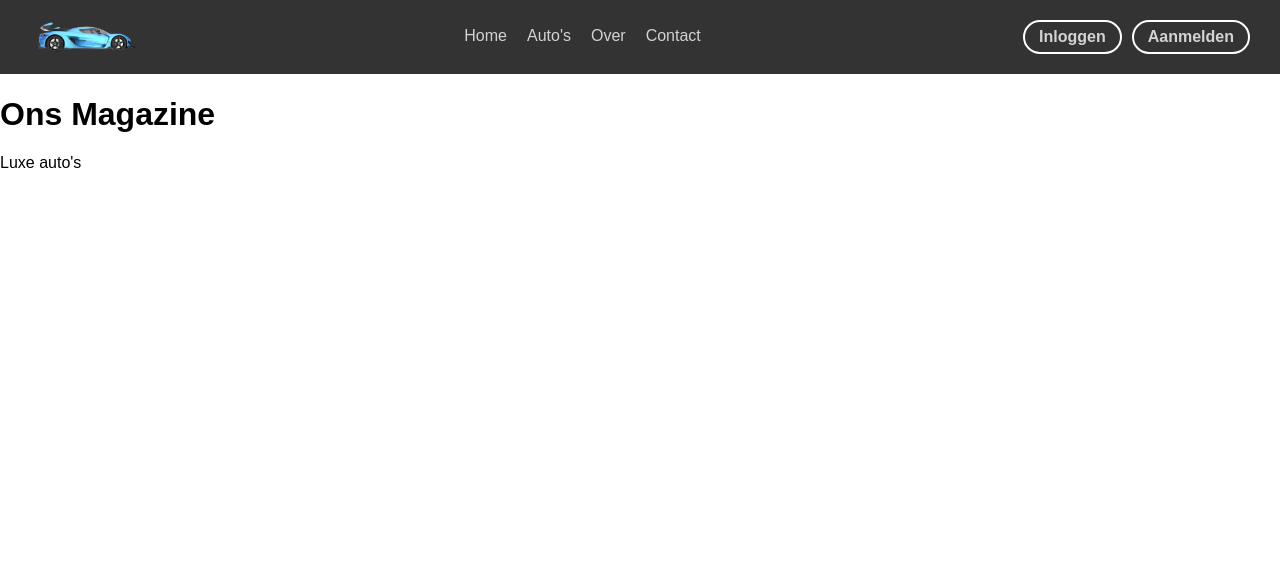
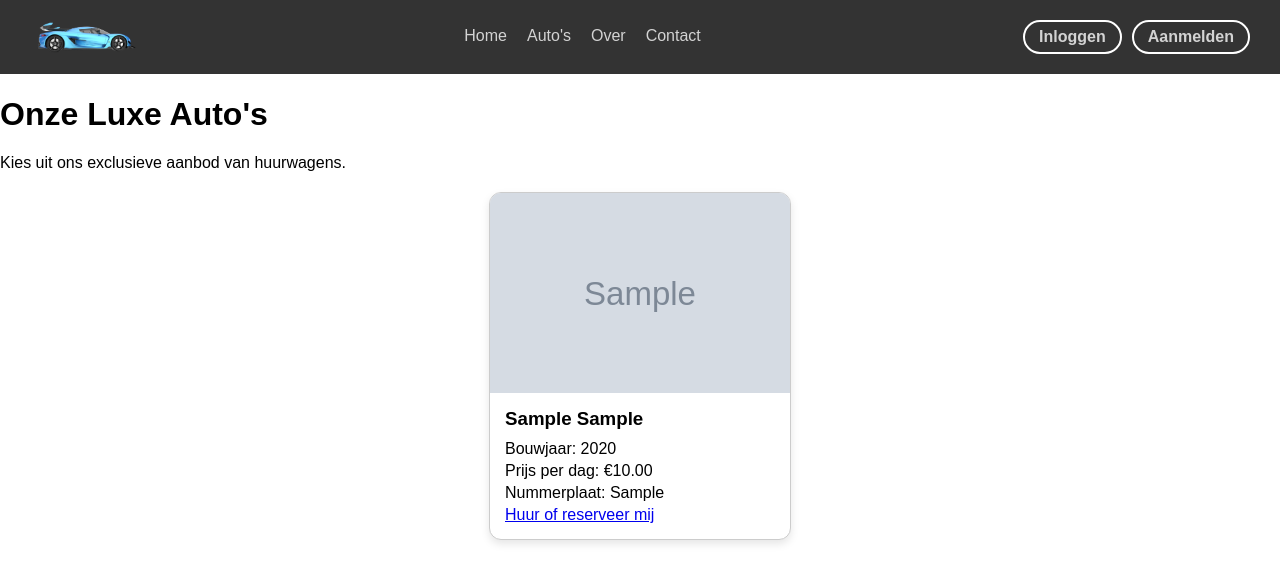
Before and after one commit to roxvdp/LuxAuto, a Flask app: page /auto in a window 1280 px wide. Shown: the top 583 px of the page. Run offline with Flask 3, Linux system fonts and the light colour scheme; tables that the repository leaves empty hold one stand-in row (values such as "Sample post"); grey boxes marked "Sample" are stand-in pictures.

Commit message:
autoverhuurpagina gemaakt

```diff
--- a/main.py
+++ b/app.py
@@ -6,17 +6,26 @@ from app.routes import routes
 from authlib.integrations.flask_client import OAuth
 from app.database import init_app as init_db  # ✅ toegevoegd
 
-# Laad .env file
+# ✅ Stap 1: Laad .env
 load_dotenv()
 
-# Initialiseer Flask
+# ✅ Stap 2: Initialiseer Flask
 app = Flask(__name__, template_folder='app/templates', static_folder='app/static')
 app.secret_key = getenv("APP_SECRET_KEY")
 
-# Database koppelen
-init_db(app)  # ✅ toegevoegd
+# ✅ Stap 3: Stel database URI in vóór init_db
+app.config['SQLALCHEMY_DATABASE_URI'] = (
+    f"postgresql://{getenv('POSTGRES_USER')}:{getenv('POSTGRES_PASSWORD')}"
+    f"@{getenv('POSTGRES_HOST')}:{getenv('POSTGRES_PORT')}/{getenv('POSTGRES_DB')}"
+)
 
-# Auth0
+# (optioneel) print debug
+print("Database URI:", app.config['SQLALCHEMY_DATABASE_URI'])
+
+# ✅ Stap 4: Init DB
+init_db(app)
+
+# ✅ Stap 5: Auth0
 oauth = OAuth(app)
 oauth.register(
     "auth0",
@@ -29,7 +38,7 @@ oauth.register(
 )
 app.oauth = oauth
 
-# Blueprints
+# ✅ Stap 6: Blueprints
 app.register_blueprint(routes)
 
 if __name__ == '__main__':
--- a/app/routes.py
+++ b/app/routes.py
@@ -4,8 +4,9 @@ import json
 from os import environ as env
 from urllib.parse import quote_plus, urlencode
 from functools import wraps
-
+from app.database.models import LuxeAuto
 from authlib.integrations.flask_client import OAuth
+from app.database import db
 from dotenv import find_dotenv, load_dotenv
 
 
@@ -105,6 +106,7 @@ def profiel():
     return render_template('profiel.html', user=session["user"])
 
 
-@routes.route('/auto')
-def auto():
-    return render_template('auto.html')
+@routes.route("/auto")
+def autos():
+    beschikbare_autos = db.session.query(LuxeAuto).filter_by(available=True).all()
+    return render_template("auto.html", autos=beschikbare_autos)
--- a/app/static/css/auto.css
+++ b/app/static/css/auto.css
@@ -0,0 +1,39 @@
+.autos-container {
+    display: flex;
+    flex-wrap: wrap;
+    gap: 20px;
+    justify-content: center;
+    margin-top: 20px;
+}
+
+.auto-card {
+    background-color: #fff;
+    border: 1px solid #ccc;
+    border-radius: 12px;
+    width: 300px;
+    box-shadow: 0 4px 8px rgba(0,0,0,0.1);
+    overflow: hidden;
+    transition: transform 0.2s;
+}
+
+.auto-card:hover {
+    transform: scale(1.02);
+}
+
+.auto-card img {
+    width: 100%;
+    height: 200px;
+    object-fit: cover;
+}
+
+.auto-info {
+    padding: 15px;
+}
+
+.auto-info h3 {
+    margin: 0 0 10px;
+}
+
+.auto-info p {
+    margin: 4px 0;
+}
--- a/app/templates/auto.html
+++ b/app/templates/auto.html
@@ -1,14 +1,27 @@
-{%  extends 'base.html' %}
+{% extends 'base.html' %}
 
 {% block title %}Auto catalogus{% endblock %}
 
 {% block head %}
 <link rel="stylesheet" href="{{ url_for('static', filename='css/auto.css') }}">
-<style>
-</style>
 {% endblock %}
 
 {% block content %}
-    <h1>Ons Magazine</h1>
-    <p>Luxe auto's</p>
+<h1>Onze Luxe Auto's</h1>
+<p>Kies uit ons exclusieve aanbod van huurwagens.</p>
+
+<div class="autos-container">
+    {% for auto in autos %}
+    <div class="auto-card">
+        <img src="{{ url_for('static', filename=auto.foto_url) }}" alt="Foto van {{ auto.brand }} {{ auto.model }}">
+        <div class="auto-info">
+            <h3>{{ auto.brand }} {{ auto.model }}</h3>
+            <p>Bouwjaar: {{ auto.year }}</p>
+            <p>Prijs per dag: €{{ '{:.2f}'.format(auto.price) }}</p>
+            <p>Nummerplaat: {{ auto.license_plate }}</p>
+            <a href="{{ url_for('auto_detail', auto_id=auto.id) }}" class="btn-huur">Huur of reserveer mij</a>
+        </div>
+    </div>
+    {% endfor %}
+</div>
 {% endblock %}
--- a/docker-compose.yml
+++ b/docker-compose.yml
@@ -8,7 +8,7 @@ services:
       POSTGRES_PASSWORD: admin123
       POSTGRES_DB: autolux_db
     ports:
-      - "5432:5432"
+      - "5433:5432"
     volumes:
       - postgres_data:/var/lib/postgresql/data
 
--- a/voeg_autos_toe.py
+++ b/voeg_autos_toe.py
@@ -8,7 +8,7 @@ load_dotenv()
 # Voeg projectpad toe
 sys.path.append(os.path.dirname(os.path.abspath(__file__)))
 
-from main import app  # Flask-app vanuit main.py
+from app import app  # Flask-app vanuit app.py
 from app.database import db
 from app.database.models import LuxeAuto
 
```
Also changed, not shown: app/__init__.py (+17 -1 lines), app/database/__init__.py (+0 -10 lines).
